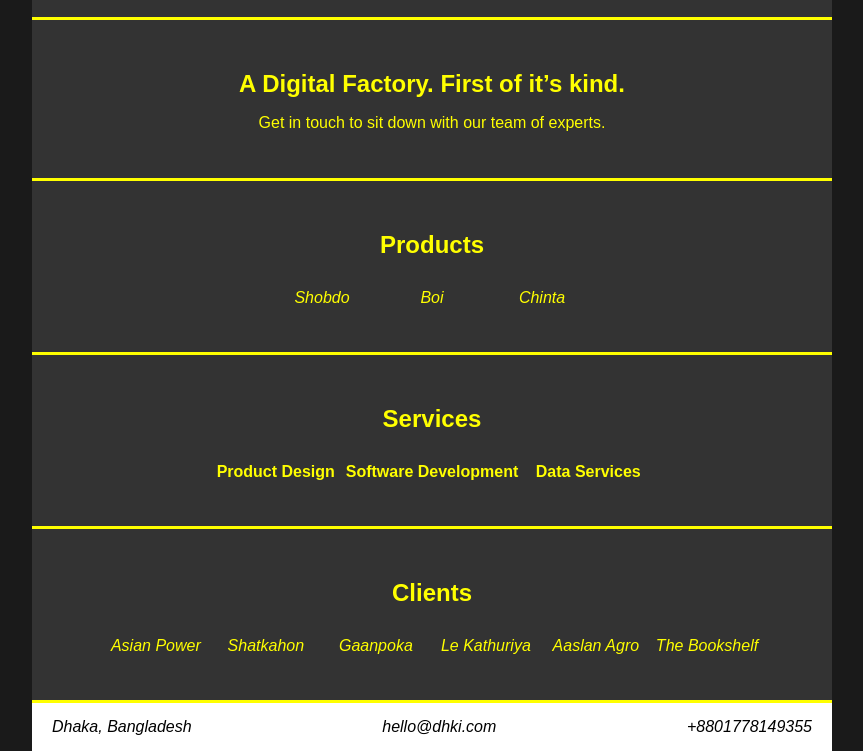
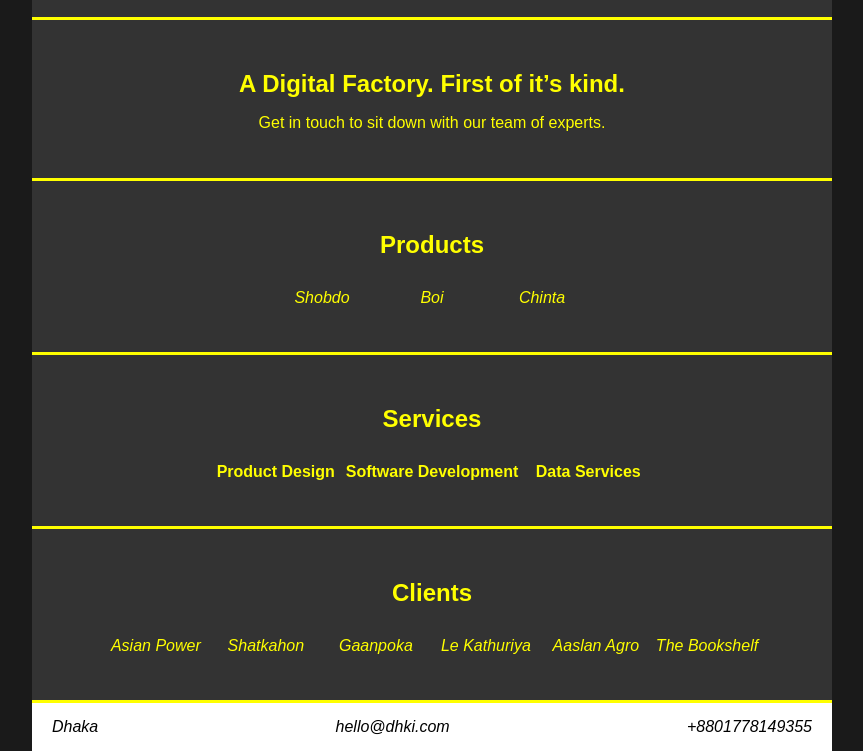
Before and after one commit to ahanafasir/dhki-landing-page, a plain HTML site: page index.html in a window 1280 px wide. Shown: the part 73-824 px from the top of the page, without its empty margins (208-1071 px from the left). Drawn offline with Linux system fonts and the light colour scheme.

Commit message:
updated footer

```diff
--- a/index.html
+++ b/index.html
@@ -63,7 +63,7 @@
     </section>
 
     <footer class="footer">
-      <span><em>Dhaka, Bangladesh</em></span>
+      <span><em>Dhaka</em></span>
       <span><em>hello@dhki.com</em></span>
       <span><em>+8801778149355</em></span>
     </footer>
```
